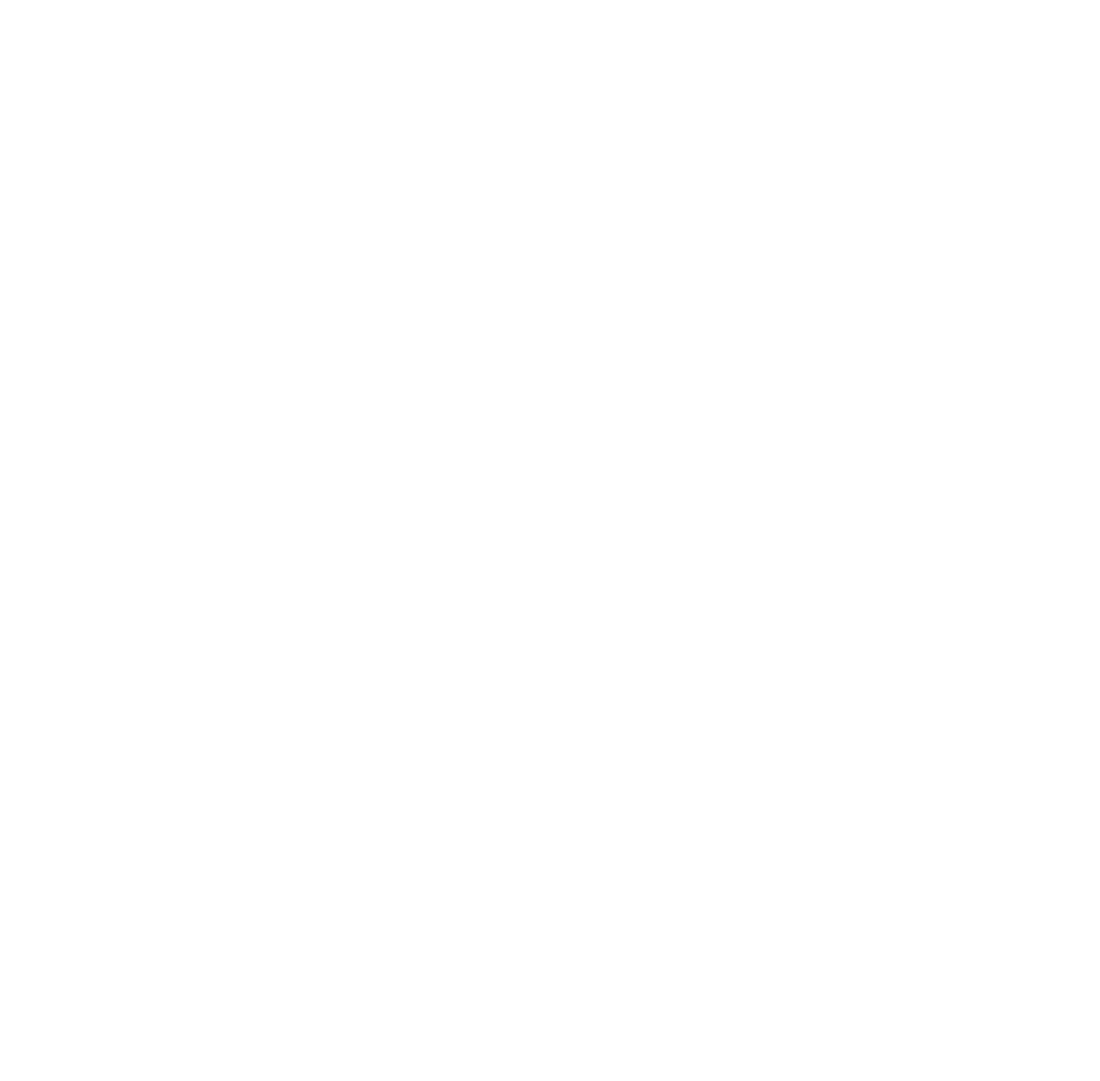
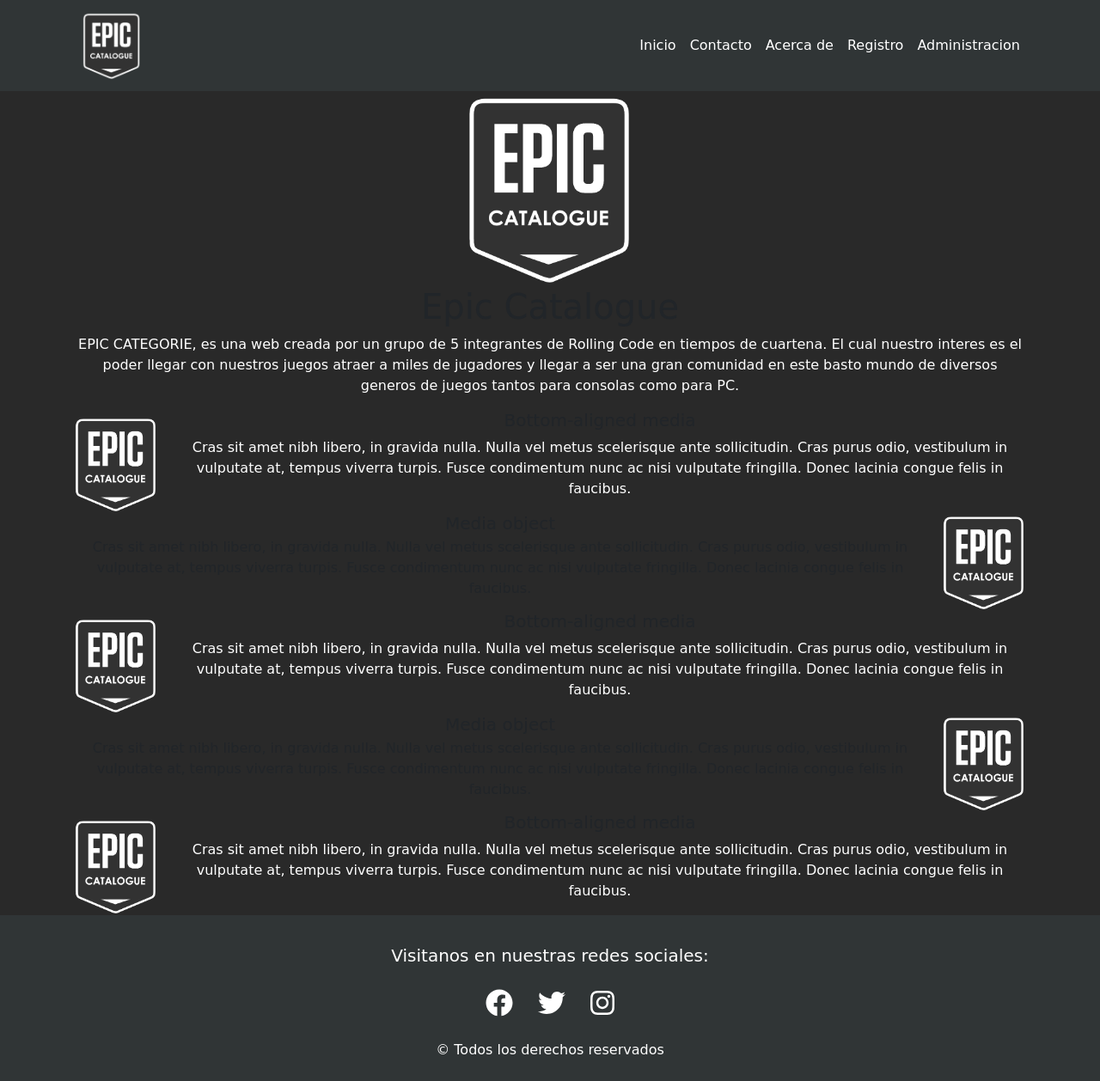
Before and after one commit to Magicmilian/epicCatalogue, a website built with webpack: page src/acerca_de.html in a window 1280 px wide. Shown: the whole page at 86% size. Before the commit the page ends 800 px from the top, so only its background shows below. Built offline with nearby package versions, Linux system fonts and the light colour scheme; a web font is replaced by a local one.

Commit message:
se empieza a crear pagina acerca de...

```diff
--- a/src/acerca_de.html
+++ b/src/acerca_de.html
@@ -0,0 +1,137 @@
+<!DOCTYPE html>
+<html lang="es">
+
+<head>
+    <meta charset="UTF-8">
+    <meta name="viewport" content="width=device-width, initial-scale=1.0">
+    <title>Epic Catalogue</title>
+    <link href="https://fonts.googleapis.com/css2?family=Red+Rose:wght@300&display=swap" rel="stylesheet">
+</head>
+
+<body>
+    <header class="header-margin">
+        <nav class="navbar navbar-expand-lg navbarcolor navtext fixed-top">
+            <div class="container">
+                <a class="navbar-brand" href="index.html"><img class="logohead" src="img/Epic_Catalogue_logo.png"
+                        alt="Logo de Epic Catalogue"></a>
+                <button class="navbar-toggler custom-toggler navbar-dark" type="button" data-toggle="collapse"
+                    data-target="#navbarSupportedContent" aria-controls="navbarSupportedContent" aria-expanded="false"
+                    aria-label="Toggle navigation">
+                    <span class="navbar-toggler-icon"></span>
+                </button>
+                <div class="collapse navbar-collapse" id="navbarSupportedContent">
+                    <ul class="navbar-nav ml-auto">
+                        <li class="nav-item">
+                            <a class="nav-link" href="index.html">Inicio</a>
+                        </li>
+                        <li class="nav-item">
+                            <a class="nav-link" href="contacto.html">Contacto</a>
+                        </li>
+                        <li class="nav-item">
+                            <a class="nav-link" href="acerca_de.html">Acerca de</a>
+                        </li>
+                        <li class="nav-item lead-active">
+                            <a class="nav-link" href="registro.html">Registro</a>
+                        </li>
+                        <li class="nav-item">
+                            <a class="nav-link" href="admin.html">Administracion</a>
+                        </li>
+                    </ul>
+                </div>
+            </div>
+        </nav>
+    </header>
+    <!-- Empieza Acerca de -->
+    <main class="fondoPantalla">
+        <section class="container">
+            <div class="text-center">
+                <img src="img/Epic_Catalogue_logo.png" alt="logo de la pagina" width="200px">
+                <div class="text-ligth">
+                    <h1>Epic Catalogue</h1>
+                </div>
+                <div>
+                    <p>
+                        EPIC CATEGORIE, es una web creada por un grupo de 5 integrantes de Rolling Code en tiempos de
+                        cuartena. El cual nuestro interes es el poder llegar con nuestros juegos atraer a miles de
+                        jugadores y llegar a ser una gran comunidad en este basto mundo de diversos generos de juegos
+                        tantos para consolas como para PC.
+                    </p>
+                </div>
+                <div class="text-ligth">
+                    <!-- delfi -->
+                    <div class="media">
+                        <img src="img/Epic_Catalogue_logo.png" width="100px" class="align-self-end mr-3" alt="...">
+                        <div class="media-body">
+                            <h5 class="mt-0">Bottom-aligned media</h5>
+                            <p>Cras sit amet nibh libero, in gravida nulla. Nulla vel metus scelerisque ante
+                                sollicitudin. Cras purus odio, vestibulum in vulputate at, tempus viverra turpis. Fusce
+                                condimentum nunc ac nisi vulputate fringilla. Donec lacinia congue felis in faucibus.
+                            </p>
+                        </div>
+                    </div>
+                    <!-- Juan -->
+                    <div class="media">
+                        <div class="media-body">
+                            <h5 class="mt-0 mb-1">Media object</h5>
+                            Cras sit amet nibh libero, in gravida nulla. Nulla vel metus scelerisque ante sollicitudin.
+                            Cras purus odio, vestibulum in vulputate at, tempus viverra turpis. Fusce condimentum nunc
+                            ac nisi vulputate fringilla. Donec lacinia congue felis in faucibus.
+                        </div>
+                        <img src="img/Epic_Catalogue_logo.png" width="100px" class="ml-3" alt="...">
+                    </div>
+                    <!-- Luciano -->
+                    <div class="media">
+                        <img src="img/Epic_Catalogue_logo.png" width="100px" class="align-self-end mr-3" alt="...">
+                        <div class="media-body">
+                            <h5 class="mt-0">Bottom-aligned media</h5>
+                            <p>Cras sit amet nibh libero, in gravida nulla. Nulla vel metus scelerisque ante
+                                sollicitudin. Cras purus odio, vestibulum in vulputate at, tempus viverra turpis. Fusce
+                                condimentum nunc ac nisi vulputate fringilla. Donec lacinia congue felis in faucibus.
+                            </p>
+                        </div>
+                    </div>
+                    <!-- maxi -->
+                    <div class="media">
+                        <div class="media-body">
+                            <h5 class="mt-0 mb-1">Media object</h5>
+                            Cras sit amet nibh libero, in gravida nulla. Nulla vel metus scelerisque ante sollicitudin.
+                            Cras purus odio, vestibulum in vulputate at, tempus viverra turpis. Fusce condimentum nunc
+                            ac nisi vulputate fringilla. Donec lacinia congue felis in faucibus.
+                        </div>
+                        <img src="img/Epic_Catalogue_logo.png" width="100px" class="ml-3" alt="...">
+                    </div>
+                    <!-- Juan -->
+                    <div class="media">
+                        <img src="img/Epic_Catalogue_logo.png" width="100px" class="align-self-end mr-3" alt="...">
+                        <div class="media-body">
+                            <h5 class="mt-0">Bottom-aligned media</h5>
+                            <p>Cras sit amet nibh libero, in gravida nulla. Nulla vel metus scelerisque ante
+                                sollicitudin. Cras purus odio, vestibulum in vulputate at, tempus viverra turpis. Fusce
+                                condimentum nunc ac nisi vulputate fringilla. Donec lacinia congue felis in faucibus.
+                            </p>
+                        </div>
+                    </div>
+                </div>
+            </div>
+        </section>
+    </main>
+
+    <!-- Empieza footer -->
+    <footer class="navbarcolor navtext text-center py-4">
+        <div class="col-8 py-1 mb-1 mt-1 text-center mx-auto">
+            <p class="lead"><strong>Visitanos en nuestras redes sociales:</strong></p>
+        </div>
+        <div class=" navtext text-center mb-4">
+            <div class="d-inline mr-4"><a class="" href="https://www.facebook.com" target="_blank"><i
+                        class="fab fa-facebook fa-2x"></i></a></div>
+            <div class="d-inline"><a class="" href="https://www.twitter.com" target="_blank"><i
+                        class="fab fa-twitter fa-2x"></i></a></div>
+            <div class="d-inline ml-4"><a class="" href="https://www.instagram.com" target="_blank"><i
+                        class="fab fa-instagram fa-2x"></i></a></div>
+        </div>
+        </div>
+        <p class="mb-0">&copy Todos los derechos reservados</p>
+    </footer>
+</body>
+
+</html>
--- a/src/js/general.js
+++ b/src/js/general.js
@@ -0,0 +1,4 @@
+import "@fortawesome/fontawesome-free/js/all.js"
+import 'bootstrap/dist/css/bootstrap.min.css';
+import "bootstrap";
+import "../css/style.css";
```
Also changed, not shown: dist/acerca_de.html, dist/registro.html, 1 other file.
